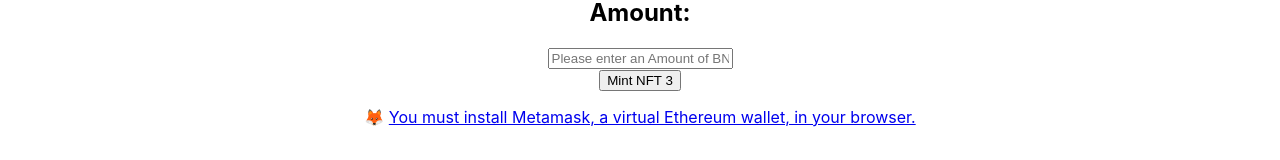
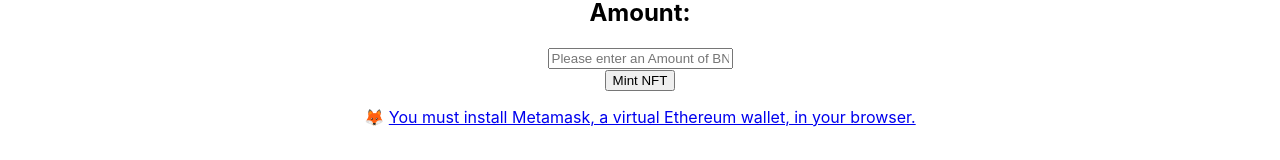
Before and after one commit to Victoryismine52/wapfi, a React (Create React App) app: page / in a window 1280 px wide. Shown: the part 186-346 px from the top of the page. Built offline with nearby package versions, Linux system fonts and the light colour scheme.

Commit message:
changed mint button name

```diff
--- a/src/Minter.js
+++ b/src/Minter.js
@@ -150,7 +150,7 @@ const Minter = (props) => {
         Mint NFT 2
       </button> */}
       <button id="mintButton3" onClick={mintClicked}>
-        Mint NFT 3
+        Mint NFT
       </button>
       <p id="status">
         {status}
```
